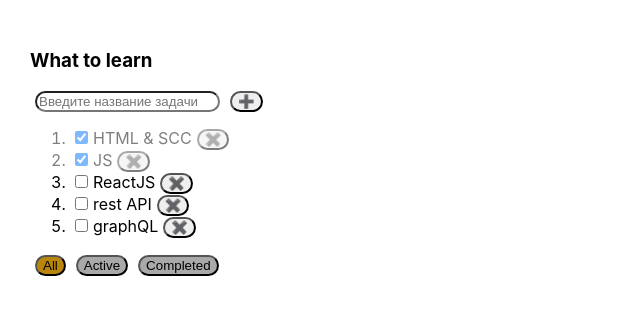
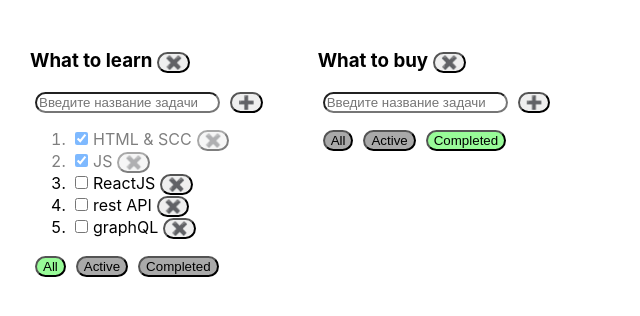
Before and after one commit to ALbirdEX/1-todolist, a React (Create React App) app: page / in a window 1280 px wide. Shown: the top 316 px of the page, without its empty margins (0-640 px from the left). Built offline with nearby package versions, Linux system fonts and the light colour scheme.

Commit message:
added an associative array

```diff
--- a/src/App.css
+++ b/src/App.css
@@ -17,7 +17,7 @@
 }
 
 .active-filter {
-  background-color: darkgoldenrod;
+  background-color: palegreen;
 }
 
 .passive-filter {
--- a/src/App.tsx
+++ b/src/App.tsx
@@ -5,7 +5,33 @@ import {v1} from "uuid";
 
 export type FilterType = "all" | "active" | "completed"
 
+type TodolistType = {
+    id: string
+    title: string,
+    filter: FilterType
+}
+export type TaskType = {
+    id: string
+    title: string,
+    isDone: boolean
+}
+export type TasksStateType = {
+    [key: string]: TaskType[]
+}
+
+
 function App() {
+
+    let todolistID1 = v1()
+    let todolistID2 = v1()
+
+    const [todolists, setTodolists] = useState<TodolistType[]>(
+        [
+            {id: todolistID1, title: "What to learn", filter: "all"},
+            {id: todolistID2, title: "What to buy", filter: "completed"},
+        ]
+    )
+
     /*    let tasks1 = [
             {id: 1, title: "HTML & SCC", isDone: true},
             {id: 2, title: "JS", isDone: true},
@@ -13,37 +39,47 @@ function App() {
             {id: 4, title: "rest API", isDone: false},
             {id: 5, title: "graphQL", isDone: false},
         ]*/
-    const [tasks, setTasks] = useState([
+    const [tasks, setTasks] = useState<TasksStateType>(
+        {
+            [todolistID1]: [
                 {id: v1(), title: "HTML & SCC", isDone: true},
                 {id: v1(), title: "JS", isDone: true},
                 {id: v1(), title: "ReactJS", isDone: false},
                 {id: v1(), title: "rest API", isDone: false},
                 {id: v1(), title: "graphQL", isDone: false},
+            ],
+            [todolistID2]: [
+                {id: v1(), title: "RestAPI", isDone: false},
+                {id: v1(), title: "RTK", isDone: false},
             ]
+        }
     )
 
-    function removeTask(id: string) {
-        let filteredTasks = tasks.filter(task => task.id !== id)
-        setTasks(filteredTasks)
+    function removeTask(todolistId: string, id: string) {
+        let todolistTasks = tasks[todolistId]
+        tasks[todolistId] = todolistTasks.filter(task => task.id !== id)
+        setTasks({...tasks})
     }
 
-    function addTask(title: string) {
+    function addTask(todolistId: string, title: string) {
         let task = {id: v1(), title, isDone: false}
-        const newTasks = [task, ...tasks]
-        setTasks(newTasks)
+        let todolistTasks = tasks[todolistId]
+        tasks[todolistId] = [task, ...todolistTasks]
+        setTasks({...tasks})
     }
 
-    function changeTaskStatus(id: string, isDone: boolean) {
-        let task = tasks.find(t => t.id === id)
+    function changeTaskStatus(todolistId: string, id: string, isDone: boolean) {
+        let todolistTasks = tasks[todolistId]
+        let task = todolistTasks.find(t => t.id === id)
         if (task) {
             task.isDone = isDone
-            setTasks([...tasks]) // «собери оставшиеся параметры и положи их в массив»
+            setTasks({...tasks}) // «собери оставшиеся параметры и положи их в массив»
         }
     }
 
-    const [filter, setFilter] = useState<FilterType>("all")
+    /* const [filter, setFilter] = useState<FilterType>("all")*/
 
-    let tasksForTodolist = tasks
+    /* let tasksForTodolist = tasks
 
      switch (filter) {
          case "active":
@@ -53,21 +89,50 @@ function App() {
              tasksForTodolist = tasks.filter(task => task.isDone)
              break
      }
+ */
+    function changeFilter(todolistId: string, value: FilterType) {
+        let todolist = todolists.find(tl => tl.id === todolistId)
+        if (todolist) {
+            todolist.filter = value
+            setTodolists([...todolists])
+        }
 
-    function changeFilter(value: FilterType) {
-        setFilter(value)
+    }
+
+    function removeTodolist(id: string) {
+        setTodolists(todolists.filter( todolist => todolist.id !== id))
+        delete tasks[id]
+        setTasks({...tasks})
     }
 
     return (
         <div className="App">
-            <Todolist title="What to learn"
+            {
+                todolists.map(todolist => {
+                    let allTodolistTasks = tasks[todolist.id]
+                    let tasksForTodolist = allTodolistTasks
+
+                    switch (todolist.filter) {
+                        case "active":
+                            tasksForTodolist = allTodolistTasks.filter(task => !task.isDone)
+                            break
+                        case "completed":
+                            tasksForTodolist = allTodolistTasks.filter(task => task.isDone)
+                            break
+                    }
+                    return <Todolist key={todolist.id}
+                                     title={todolist.title}
+                                     id={todolist.id}
                                      tasks={tasksForTodolist}
                                      removeTask={removeTask}
                                      changeFilter={changeFilter}
                                      addTask={addTask}
                                      changeTaskStatus={changeTaskStatus}
-                      filter={filter}
+                                     filter={todolist.filter}
+                                     removeTodolist={removeTodolist}
                     />
+                })
+            }
         </div>
     );
 }
--- a/src/Todolist.tsx
+++ b/src/Todolist.tsx
@@ -1,21 +1,18 @@
-import React, {FocusEvent, ChangeEvent, KeyboardEvent, useState} from "react";
-import {FilterType} from "./App";
+import React, {ChangeEvent, FocusEvent, KeyboardEvent, useState} from "react";
+import {FilterType, TaskType} from "./App";
 import {useAutoAnimate} from "@formkit/auto-animate/react";
 
-type TasksType = {
-    id: string,
-    title: string,
-    isDone: boolean,
-}
 
 type PropsType = {
     title: string,
-    tasks: Array<TasksType>  // TasksType[]
-    removeTask: (taskID: string) => void
-    changeFilter: (value: FilterType) => void
-    addTask: (title: string) => void
-    changeTaskStatus: (id: string, isDone: boolean) => void
+    id: string,
+    tasks: Array<TaskType>  // TasksType[]
+    removeTask: (todolistId: string, taskId: string) => void
+    changeFilter: (todolistId: string, value: FilterType) => void
+    addTask: (todolistId: string, title: string) => void
+    changeTaskStatus: (todolistId: string, id: string, isDone: boolean) => void
     filter: FilterType
+    removeTodolist: (id: string) => void
 }
 
 export function Todolist(props: PropsType) {
@@ -27,7 +24,7 @@ export function Todolist(props: PropsType) {
 
     const addTask = () => {
         if (title.trim() !== "") {
-            props.addTask(title.trim())
+            props.addTask(props.id,title.trim())
             setTitle("")
         } else {
             setError("______Title is required______")
@@ -37,7 +34,7 @@ export function Todolist(props: PropsType) {
         setTitle(event.currentTarget.value)
     }
     const onKeyDownHandler = (event: KeyboardEvent<HTMLInputElement>) => {
-        //setError("") //убиваем ошибку при начале ввода
+        //setError(null) //убиваем ошибку при начале ввода
         if (event.key === "Enter" && event.altKey) {
             addTask()
         }
@@ -48,40 +45,46 @@ export function Todolist(props: PropsType) {
         }
     }
     const onAllClickHandler = () => {
-        props.changeFilter("all")
+        props.changeFilter(props.id, "all")
     }
     const onActiveClickHandler = () => {
-        props.changeFilter("active")
+        props.changeFilter(props.id, "active")
     }
     const onCompletedClickHandler = () => {
-        props.changeFilter("completed")
+        props.changeFilter(props.id, "completed")
+    }
+
+    const removeTodolistHandler = () => {
+      props.removeTodolist(props.id)
     }
 
     return (
         <div className={"border-radius"}>
-            <h3>{props.title}</h3>
+            <h3>{props.title}
+                <button onClick={removeTodolistHandler}>✖️</button>
+            </h3>
             <div>
                 <input placeholder={"Введите название задачи"}
                        value={title}
                        onChange={onChangeHandler}
                        onKeyDown={onKeyDownHandler}
                        onFocus={onFocusHandler}
-                       className={error ? "error": ""}
+                       className={error ? "error" : ""}
                 />
                 <button
                     onClick={addTask}>
                     ➕
                 </button>
-                {error && <div className={error ? "error-message" : ""}>{error}</div>}
+                {error && <div className={"error-message"}>{error}</div>}
             </div>
             <ol ref={animationRef}>
                 {props.tasks.map((task) => {
                     const onClickHandler = () => {
-                        props.removeTask(task.id)
+                        props.removeTask(props.id, task.id)
                     }
                     const onChangeStatus = (event: ChangeEvent<HTMLInputElement>) => {
                         let newIsDone = event.currentTarget.checked
-                        props.changeTaskStatus(task.id, newIsDone)
+                        props.changeTaskStatus(props.id,task.id, newIsDone)
                     }
                     return (
                         <li key={task.id} className={task.isDone ? "is-done" : ""}>
```
Lines whose indentation alone changed are shown as unchanged.
